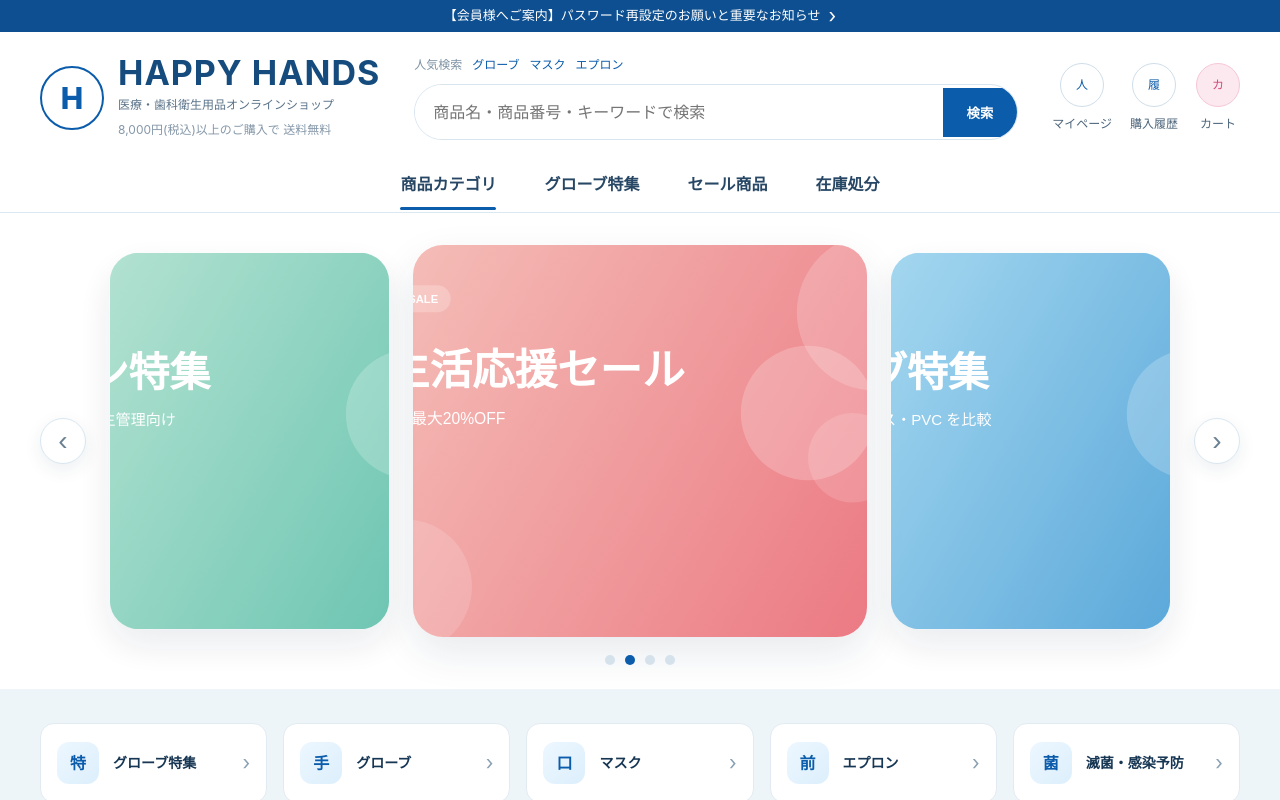
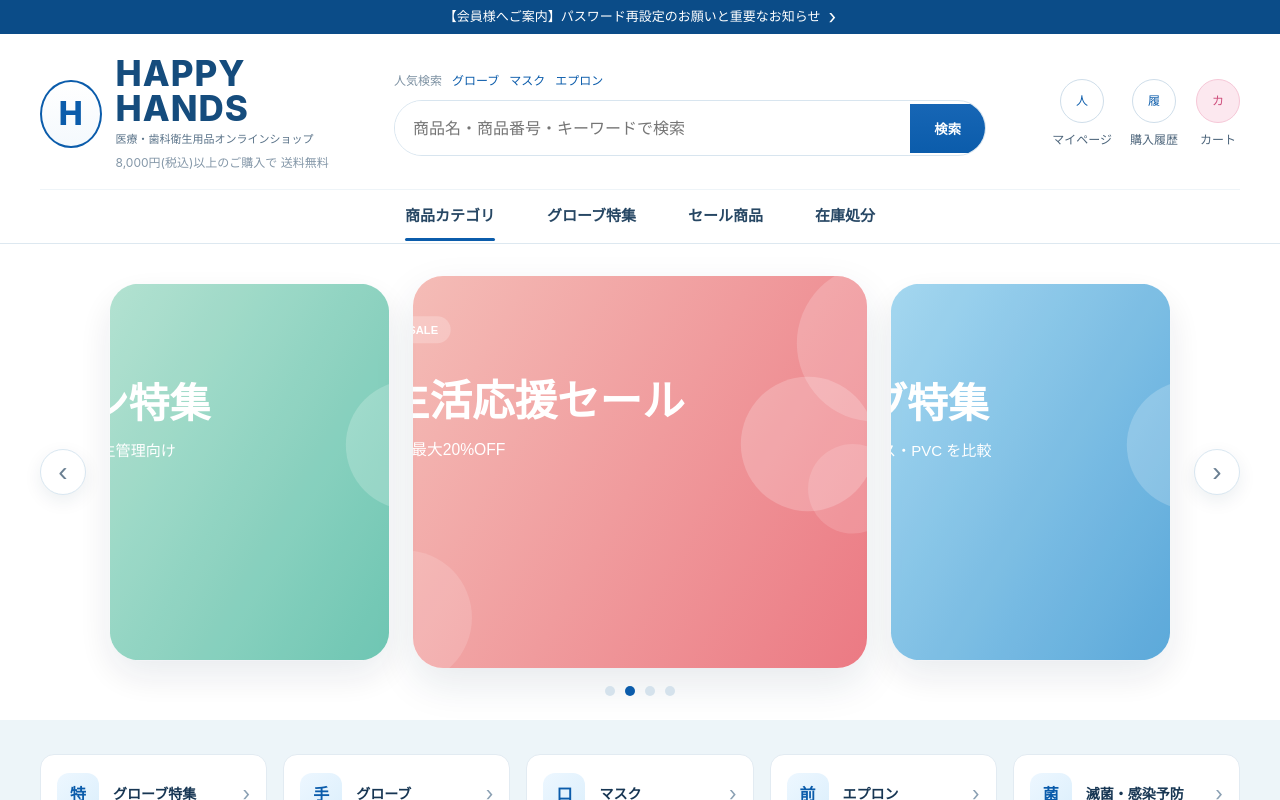
Before and after one commit to Heiyechuanshuo1974/happy-hands-clone, a Vue app in the folder frontend/: page / in a window 1280 px wide. Shown: the top 800 px of the page. Built offline with nearby package versions, Linux system fonts and the light colour scheme.

Commit message:
feat: refine homepage category mega menu and header

```diff
--- a/frontend/src/views/home/HomeView.vue
+++ b/frontend/src/views/home/HomeView.vue
@@ -51,9 +51,15 @@
         <div class="nav-item category-nav active">
           <a href="javascript:void(0)">商品カテゴリ</a>
           <div class="mega-menu">
-            <div class="mega-col" v-for="group in megaMenu" :key="group.title">
-              <h4>{{ group.title }}</h4>
-              <a href="javascript:void(0)" v-for="item in group.items" :key="item">{{ item }}</a>
+            <div class="mega-head">
+              <strong>商品カテゴリ一覧</strong>
+              <span>用途・素材・衛生シーンからお選びいただけます</span>
+            </div>
+            <div class="mega-grid">
+              <div class="mega-col" v-for="group in megaMenu" :key="group.title">
+                <h4>{{ group.title }}</h4>
+                <a href="javascript:void(0)" v-for="item in group.items" :key="item">{{ item }}</a>
+              </div>
             </div>
           </div>
         </div>
@@ -307,35 +313,40 @@ const megaMenu = [
 
 <style scoped>
 .home-page { background: #fff; }
-.top-notice { background: #0d4f90; color: #fff; font-size: 13px; }
-.notice-inner { min-height: 32px; display: flex; align-items: center; justify-content: center; gap: 8px; }
+.top-notice { background: #0b4c88; color: #fff; font-size: 13px; }
+.notice-inner { min-height: 34px; display: flex; align-items: center; justify-content: center; gap: 8px; }
 .notice-arrow { font-size: 20px; line-height: 1; }
-.header-clone { border-bottom: 1px solid #dbe7f1; background: #fff; }
-.header-main { display: grid; grid-template-columns: auto 1fr auto; gap: 34px; align-items: center; padding: 24px 0 18px; }
+.header-clone { border-bottom: 1px solid #dde8f0; background: #fff; }
+.header-main { display: grid; grid-template-columns: 320px 1fr 220px; gap: 34px; align-items: center; padding: 22px 0 16px; }
 .logo-block { display: flex; align-items: center; gap: 14px; }
-.logo-mark { width: 64px; height: 64px; border: 2px solid #0b5cab; border-radius: 50%; display: grid; place-items: center; color: #0b5cab; font-weight: 800; font-size: 30px; }
-.logo-copy h1 { margin: 0; font-size: 34px; line-height: 1; letter-spacing: 1px; color: #154c7d; }
-.logo-copy p { margin: 6px 0 2px; color: #5a7389; font-size: 12px; }
+.logo-mark { width: 68px; height: 68px; border: 2px solid #0b5cab; border-radius: 50%; display: grid; place-items: center; color: #0b5cab; font-weight: 800; font-size: 32px; background: linear-gradient(180deg, #ffffff, #f4f9fd); }
+.logo-copy h1 { margin: 0; font-size: 35px; line-height: 1; letter-spacing: 1px; color: #154c7d; font-weight: 800; }
+.logo-copy p { margin: 5px 0 1px; color: #5a7389; font-size: 11px; }
 .logo-copy small { color: #8497a8; font-size: 12px; }
 .search-area { display: grid; gap: 10px; }
 .search-keywords { display: flex; align-items: center; gap: 10px; color: #7e92a3; font-size: 12px; }
 .search-keywords a { color: #0b5cab; text-decoration: none; }
-.search-block { display: flex; align-items: center; border: 1px solid #d8e5ef; border-radius: 999px; overflow: hidden; width: 100%; background: #fff; }
+.search-block { display: flex; align-items: center; border: 1px solid #d8e5ef; border-radius: 999px; overflow: hidden; width: 100%; background: #fff; box-shadow: inset 0 1px 0 rgba(255,255,255,0.8); }
 .search-block input { flex: 1; border: none; padding: 15px 18px; font: inherit; outline: none; }
-.search-block button { border: none; background: #0b5cab; color: #fff; padding: 15px 24px; cursor: pointer; font-weight: 700; }
-.header-icons { display: flex; gap: 18px; }
+.search-block button { border: none; background: linear-gradient(180deg, #1766b5, #0b5cab); color: #fff; padding: 15px 24px; cursor: pointer; font-weight: 700; }
+.header-icons { display: flex; gap: 18px; justify-content: flex-end; }
 .icon-item { display: grid; justify-items: center; gap: 8px; color: #4d657b; font-size: 12px; }
 .icon-circle { width: 44px; height: 44px; border-radius: 50%; border: 1px solid #cfdeea; display: grid; place-items: center; color: #0b5cab; background: #fff; }
 .cart .icon-circle { background: #fce8ef; border-color: #f6c7d7; color: #ce4d7b; }
-.nav-tabs { position: relative; display: flex; justify-content: center; gap: 48px; padding: 14px 0 16px; }
-.nav-item { position: relative; }
-.nav-tabs a { position: relative; color: #274764; text-decoration: none; font-weight: 600; }
+.nav-tabs { position: relative; display: flex; justify-content: center; align-items: center; gap: 52px; padding: 13px 0 14px; border-top: 1px solid #eef4f8; }
+.nav-item { position: relative; padding-bottom: 2px; }
+.nav-tabs a { position: relative; color: #274764; text-decoration: none; font-weight: 700; font-size: 15px; }
 .nav-item.active > a::after,
 .category-nav:hover > a::after { content: ''; position: absolute; left: 0; right: 0; bottom: -16px; height: 3px; border-radius: 999px; background: #0b5cab; }
-.mega-menu { position: absolute; top: calc(100% + 16px); left: 50%; transform: translateX(-32%); width: 920px; background: #fff; border-top: 1px solid #dce6ef; box-shadow: 0 18px 40px rgba(23, 54, 83, 0.12); padding: 28px 32px; display: none; grid-template-columns: repeat(4, minmax(0, 1fr)); gap: 28px 32px; z-index: 30; }
-.category-nav:hover .mega-menu { display: grid; }
-.mega-col h4 { margin: 0 0 12px; padding-bottom: 8px; border-bottom: 1px solid #e6eef4; color: #173653; font-size: 16px; }
-.mega-col a { display: block; margin-bottom: 8px; color: #6b8093; font-size: 14px; }
+.mega-menu { position: absolute; top: calc(100% + 15px); left: 50%; transform: translateX(-20%); width: 980px; background: #fff; border: 1px solid #dfe8ef; border-top: 3px solid #0b5cab; box-shadow: 0 22px 48px rgba(23, 54, 83, 0.14); border-radius: 0 0 18px 18px; padding: 22px 28px 26px; display: none; z-index: 30; }
+.category-nav:hover .mega-menu { display: block; }
+.mega-head { display: flex; align-items: center; justify-content: space-between; gap: 20px; padding-bottom: 16px; margin-bottom: 18px; border-bottom: 1px solid #e8eef4; }
+.mega-head strong { font-size: 18px; color: #173653; }
+.mega-head span { color: #7a8fa1; font-size: 13px; }
+.mega-grid { display: grid; grid-template-columns: repeat(4, minmax(0, 1fr)); gap: 22px 28px; }
+.mega-col { min-width: 0; }
+.mega-col h4 { margin: 0 0 12px; padding-bottom: 8px; border-bottom: 1px solid #e6eef4; color: #173653; font-size: 15px; }
+.mega-col a { display: block; margin-bottom: 9px; color: #6b8093; font-size: 14px; line-height: 1.45; }
 .hero-wrap { padding: 32px 0 24px; background: #fff; }
 .hero-stage { display: grid; grid-template-columns: auto 0.78fr 1.22fr 0.78fr auto; gap: 18px; align-items: center; }
 .hero-card { border-radius: 30px; overflow: hidden; height: 392px; box-shadow: 0 16px 40px rgba(19, 49, 79, 0.1); background: #fff; }
@@ -425,7 +436,8 @@ const megaMenu = [
   .news-item, .catalog-banner, .footer-clone-grid { grid-template-columns: 1fr; }
   .helpful-grid { grid-template-columns: 1fr; }
   .catalog-side { justify-items: start; }
-  .mega-menu { position: static; transform: none; width: 100%; box-shadow: none; border: 1px solid #e6eef4; margin-top: 12px; }
+  .mega-menu { position: static; transform: none; width: 100%; box-shadow: none; border: 1px solid #e6eef4; border-radius: 18px; margin-top: 12px; }
+  .mega-grid { grid-template-columns: repeat(2, minmax(0, 1fr)); }
 }
 @media (max-width: 768px) {
   .notice-inner { padding: 6px 0; font-size: 12px; }
@@ -434,8 +446,8 @@ const megaMenu = [
   .nav-tabs { flex-wrap: wrap; gap: 20px; }
   .hero-card { height: 300px; }
   .catalog-copy h2 { font-size: 32px; }
-  .shortcut-grid, .sale-grid, .footer-links { grid-template-columns: 1fr; }
-  .news-head, .section-head-line, .recent-box { flex-direction: column; align-items: flex-start; }
+  .shortcut-grid, .sale-grid, .footer-links, .mega-grid { grid-template-columns: 1fr; }
+  .news-head, .section-head-line, .recent-box, .mega-head { flex-direction: column; align-items: flex-start; }
   .recent-box { align-items: stretch; }
 }
 </style>
```
